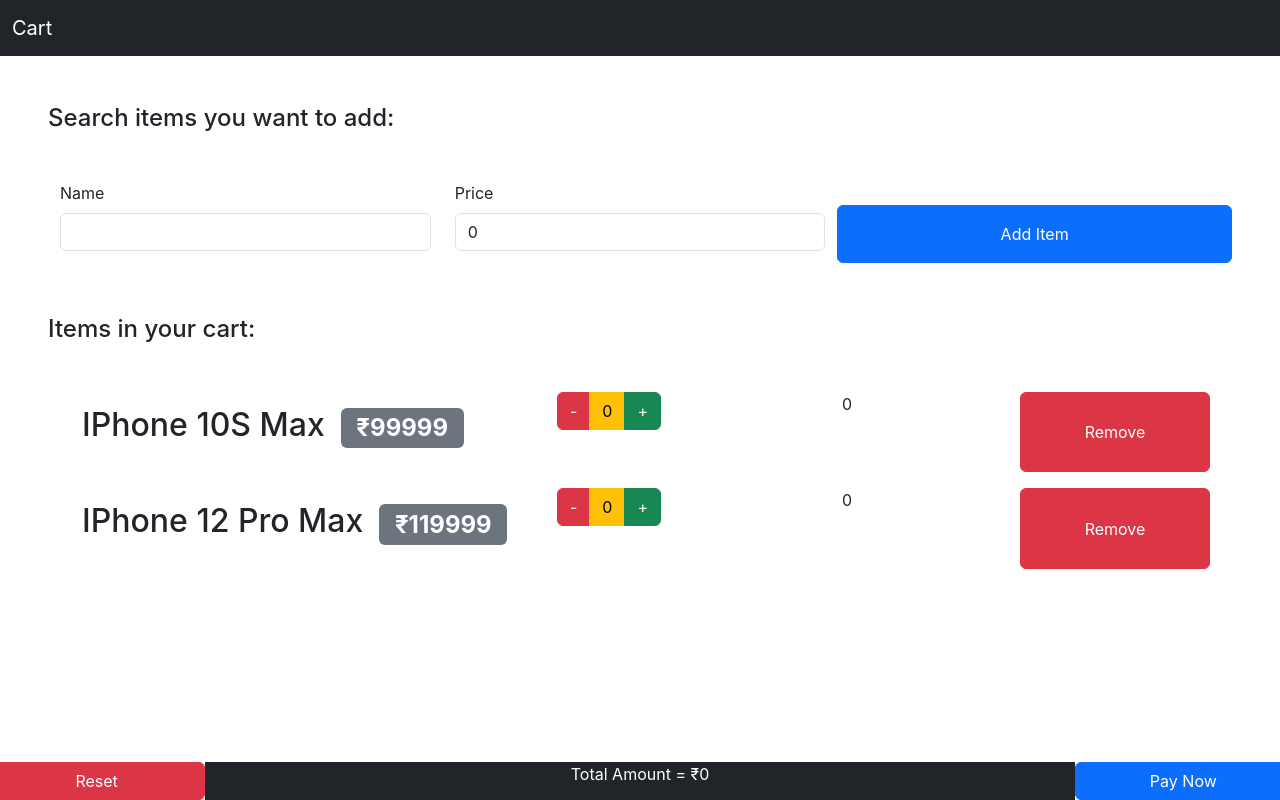
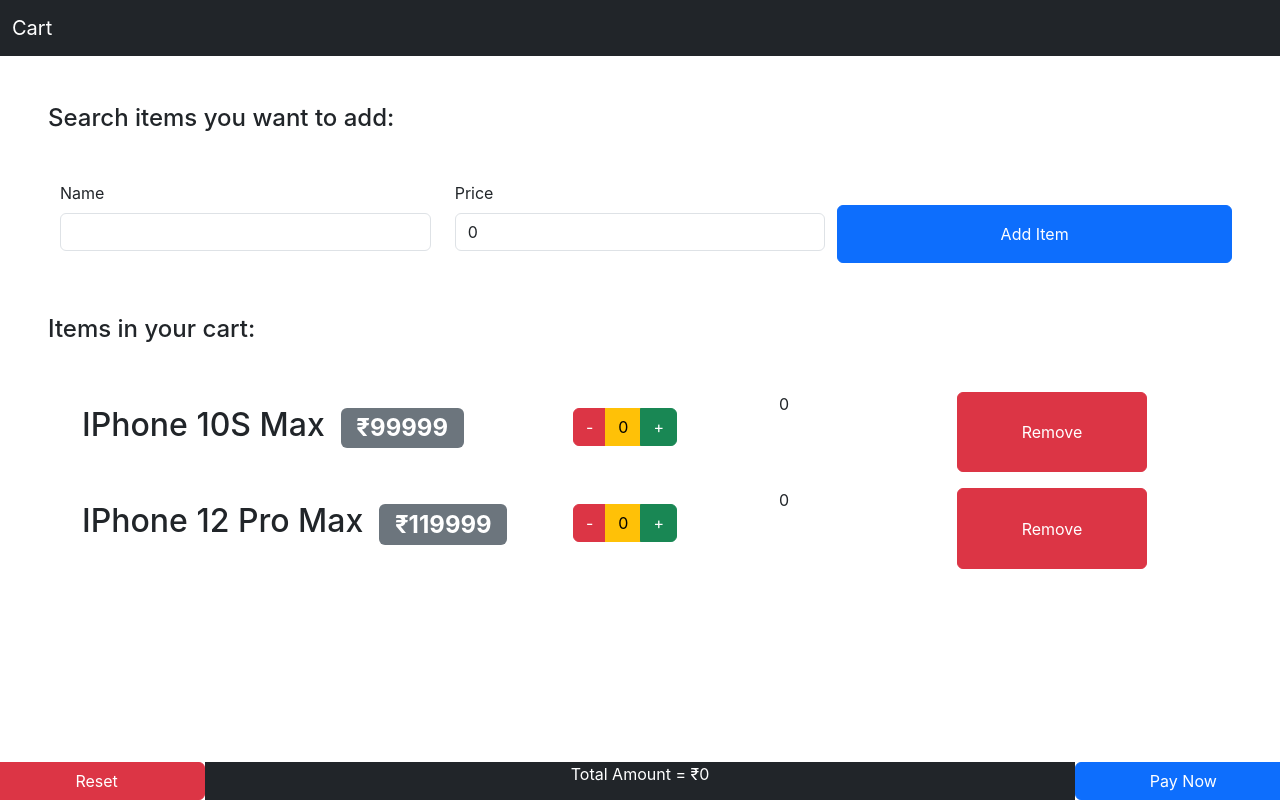
Before and after one commit to Tarunaa1/cart, a React (Create React App) app: page / in a window 1280 px wide. Built offline with nearby package versions, Linux system fonts and the light colour scheme.

Commit message:
Update Product.js

```diff
--- a/src/components/Product.js
+++ b/src/components/Product.js
@@ -9,7 +9,7 @@ export default function Product(props) {
           <span class="badge bg-secondary m-3">₹{props.product.price}</span>
         </h2>
       </div>
-      <div className="col-3">
+      <div className="col-2 m-3">
         <div
           class="btn-group"
           role="group"
```
